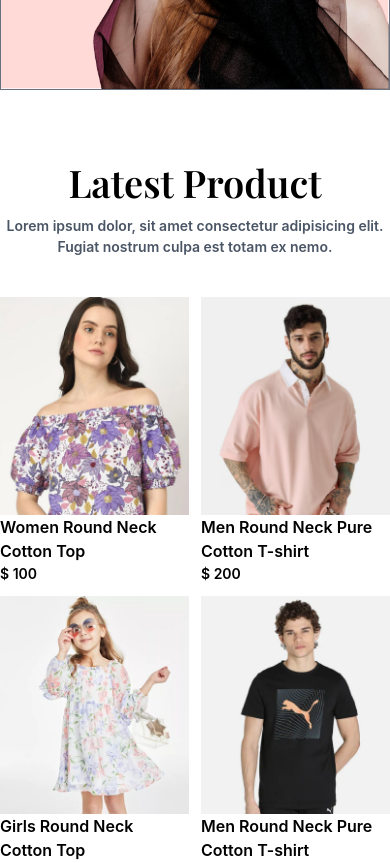
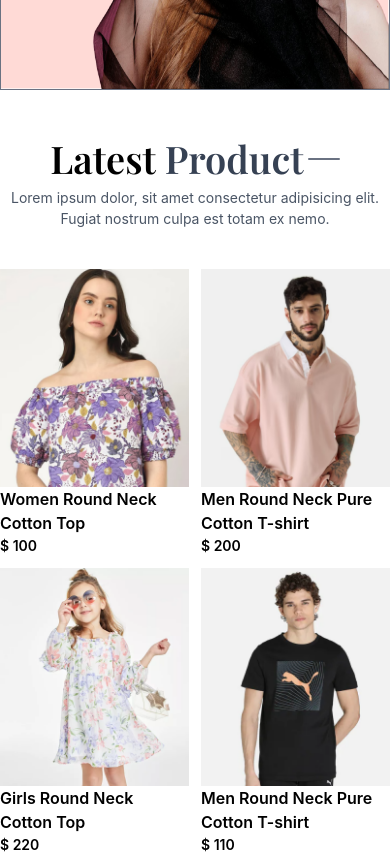
Before and after one commit to devjihad/React-ecommerce-app, a React (Vite) app: page / in a window 390 px wide. Shown: the part 800-1663 px from the top of the page. Built offline with nearby package versions, Linux system fonts and the light colour scheme; a web font is replaced by a local one.

Commit message:
creating reusable title component with responsive

```diff
--- a/src/Component/Home/LatestProduct/AllPruduct.jsx
+++ b/src/Component/Home/LatestProduct/AllPruduct.jsx
@@ -1,6 +1,8 @@
 import React, { useContext, useEffect, useState } from 'react';
 import { data, Link } from 'react-router-dom';
 import { Data } from '../../Contaxt/Contaxt';
+import Title from '../Title';
+
 
 const AllPruduct = () => {
     const {products} = useContext(Data)
@@ -12,8 +14,9 @@ const AllPruduct = () => {
     console.log(value)
     return (
         <div>
-            <h3 className='text-[38px] font-semibold font-playfair text-center mt-16 ' >Latest Product </h3>
-            <p className='text-[14px] font-semibold text-gray-600 text-center mt-1 mb-10'>Lorem ipsum dolor, sit amet consectetur adipisicing elit. Fugiat nostrum culpa est totam ex nemo.</p>
+            {/* <h3 className='text-[38px] font-semibold font-playfair text-center mt-16 ' >Latest Product </h3>
+            <p className='text-[14px] font-semibold text-gray-600 text-center mt-1 mb-10'>Lorem ipsum dolor, sit amet consectetur adipisicing elit. Fugiat nostrum culpa est totam ex nemo.</p> */}
+            <Title value1={'Latest'} value2={'Product'} value={'Lorem ipsum dolor, sit amet consectetur adipisicing elit. Fugiat nostrum culpa est totam ex nemo.'}/>
             <div className='grid gap-3 gap-y-3 grid-cols-2 md:grid-cols-3 lg:grid-cols-5'>
                 {
                     value.map((item, index)=>(
--- /dev/null
+++ b/src/Component/Home/Title.jsx
@@ -0,0 +1,16 @@
+import React from 'react';
+
+const Title = ({value1, value2 , value}) => {
+    return (
+        <div className='text-center mt-10 mb-10'>
+           <div className='flex gap-1 items-center justify-center'>
+                 <h3 className='text-[38px] font-semibold font-playfair  '>{value1} <span className='text-gray-700'>{value2}</span></h3>
+                <hr className='h-0.5 border-0 bg-gray-500 w-8 rounded-lg'/>
+           </div>
+           <p className='text-[14px] text-gray-600 '>{value}</p>
+
+        </div>
+    );
+};
+
+export default Title;
```
